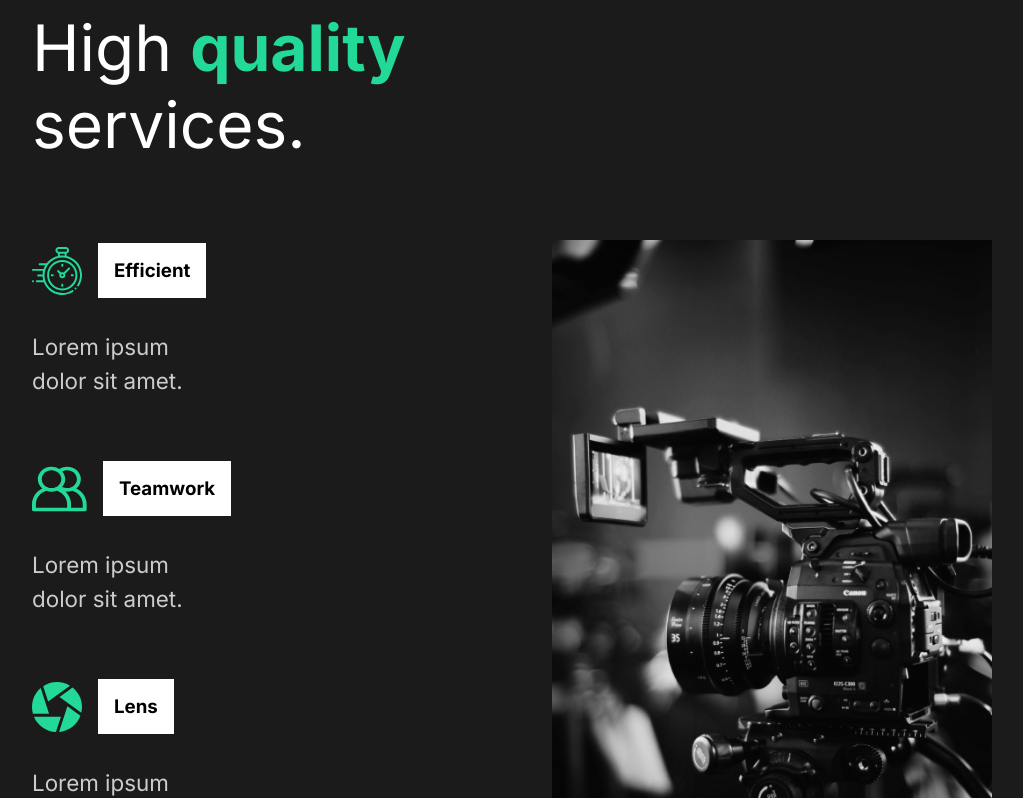
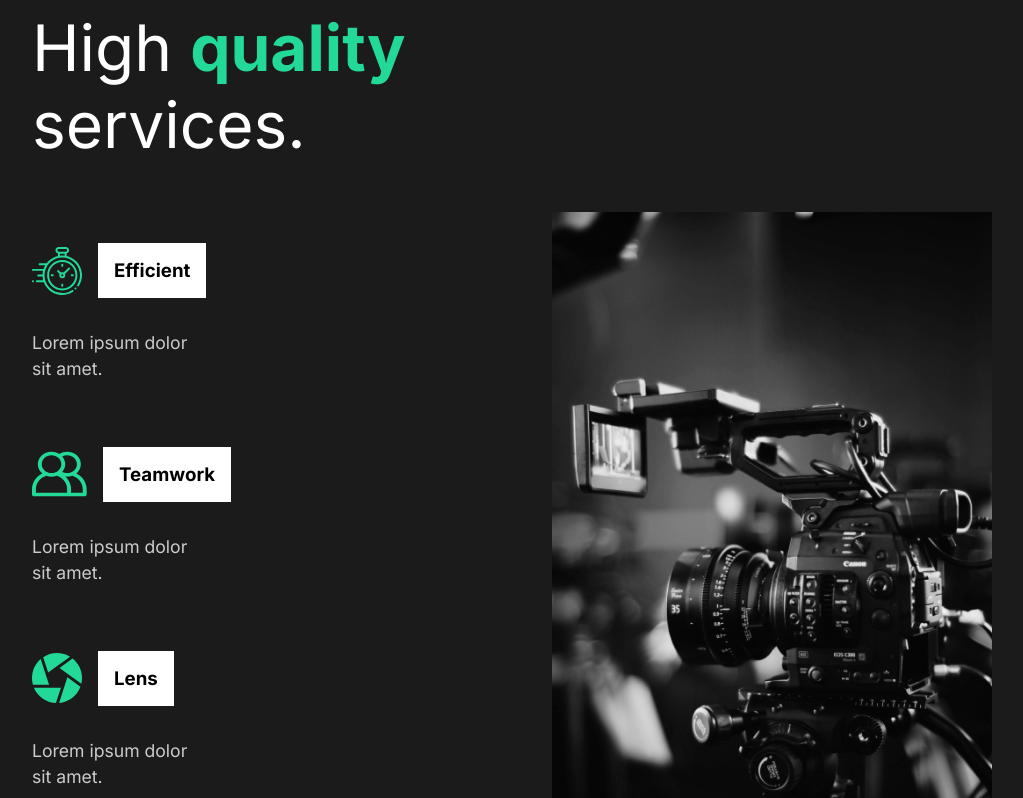
Before and after one commit to jwambugu/capture, a React (Vite) app: page / in a window 1280 px wide. Shown: the part 955-1753 px from the top of the page, without its empty margins (128-1151 px from the left). Built offline with nearby package versions, Linux system fonts and the light colour scheme.

Commit message:
Animate services when user scrolls

```diff
--- a/src/components/FaqSection.jsx
+++ b/src/components/FaqSection.jsx
@@ -4,10 +4,14 @@ import { About } from "../styles";
 import Toggle from "./Toggle";
 
 import { AnimateSharedLayout } from "framer-motion";
+import { useScroll } from "./useScroll";
+import { fade } from "../animations";
 
 function FaqSection() {
+  const [element, controls] = useScroll();
+
   return (
-    <Faq>
+    <Faq variants={fade} ref={element} animate={controls} initial="hidden">
       <h2>
         Any Questions <span>FAQ</span>
       </h2>
--- a/src/components/ServicesSection.jsx
+++ b/src/components/ServicesSection.jsx
@@ -7,10 +7,14 @@ import homeTwo from "../assets/images/home-two.png";
 // Styled Components
 import styled from "styled-components";
 import { About, Description, Image } from "../styles";
+import { useScroll } from "./useScroll";
+import { fade } from "../animations";
 
 function ServicesSection() {
+  const [element, controls] = useScroll();
+
   return (
-    <Services>
+    <Services variants={fade} animate={controls} initial="hidden" ref={element}>
       <Description>
         <h2>
           High <span>quality</span> services.
@@ -64,13 +68,16 @@ const Services = styled(About)`
 
   p {
     width: 70%;
-    padding: 2rem 0rem 4rem 0rem;
+    padding: 2rem 0 4rem 0;
+    font-size: 1.1rem;
   }
 `;
+
 const Cards = styled.div`
   display: flex;
   flex-wrap: wrap;
 `;
+
 const Card = styled.div`
   flex-basis: 15rem;
 
--- /dev/null
+++ b/src/components/useScroll.js
@@ -0,0 +1,11 @@
+import { useInView } from "react-intersection-observer";
+import { useAnimation } from "framer-motion";
+
+export const useScroll = () => {
+  const controls = useAnimation();
+  const [element, view] = useInView({ threshold: 0.3 });
+
+  view ? controls.start("show") : controls.start("hidden");
+
+  return [element, controls];
+};
--- a/src/styles.js
+++ b/src/styles.js
@@ -1,6 +1,7 @@
 import styled from "styled-components";
+import { motion } from "framer-motion";
 
-export const About = styled.div`
+export const About = styled(motion.div)`
   min-height: 90vh;
   display: flex;
   align-items: center;
```
